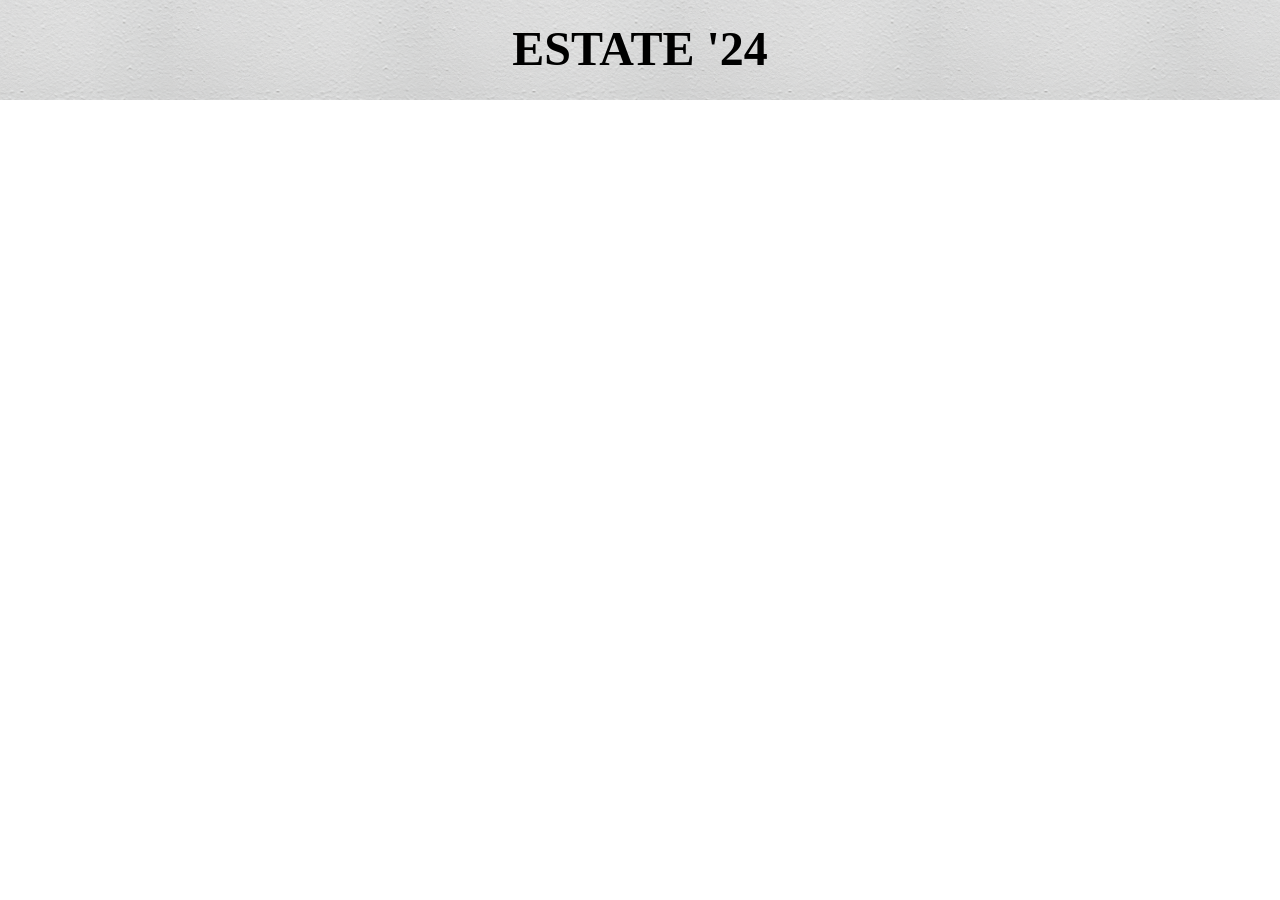
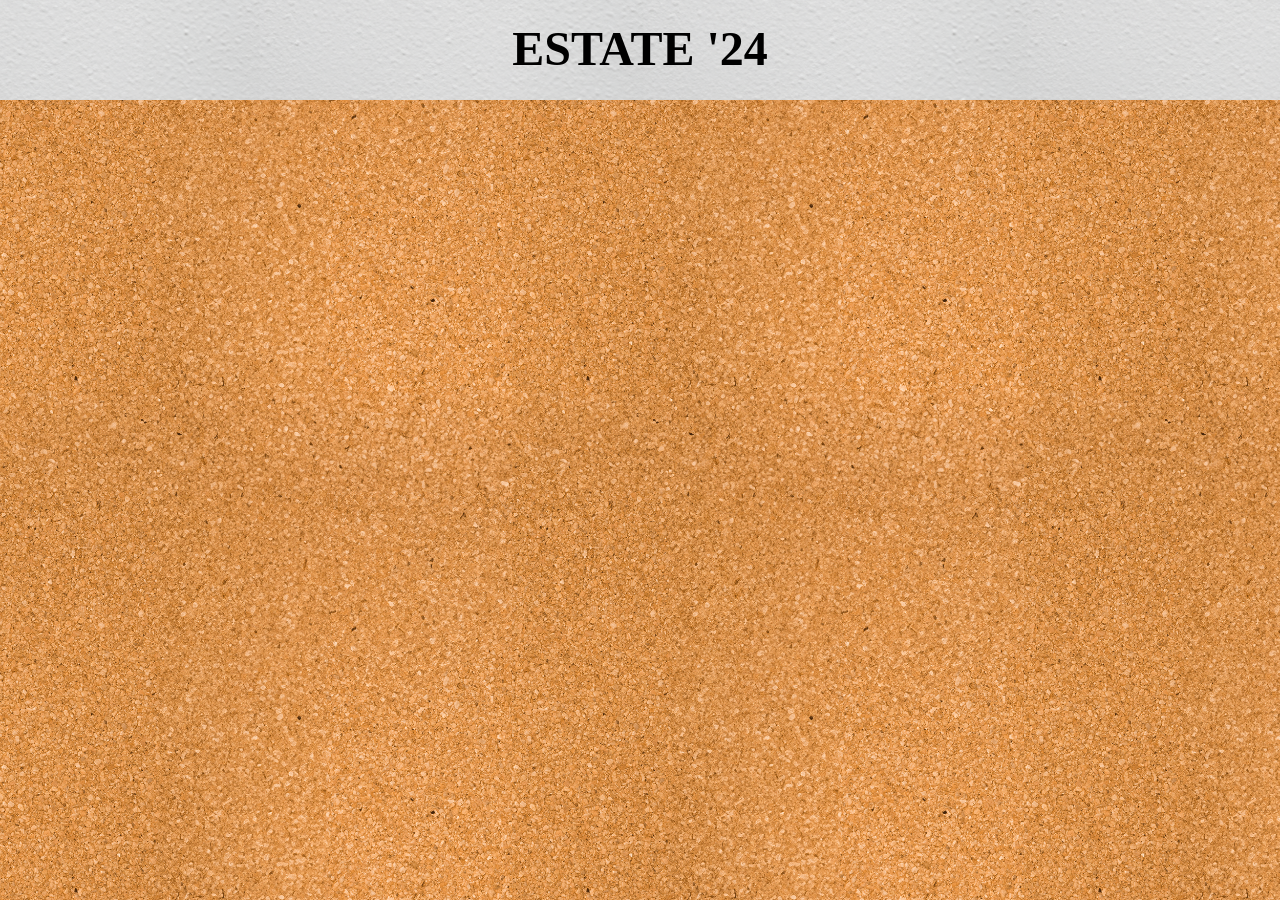
Before and after one commit to amletodellaloggia/js-photo-blog, a plain HTML site: page index.html in a window 1280 px wide. Before the commit the page ends 800 px from the top, so only its background shows below. Drawn offline with nearby package versions, Linux system fonts and the light colour scheme; a web font is replaced by a local one.

Commit message:
[add] main css background

```diff
--- a/css/style.css
+++ b/css/style.css
@@ -17,5 +17,11 @@ header {
 	padding: 20px;
 	height: 100px;
 	background-image: url(/img/wall.png);
-	background-size: 20%
+	background-size: 30%
 }
+
+main {
+	height: 100vh;
+	background-image: url(/img/cork.png);
+	background-size: 40%
+}
--- a/index.html
+++ b/index.html
@@ -33,7 +33,13 @@
 		</div>
 	</header>
 	<main>
+<div class="container">
+	<div class="row">
+		<div class="col">
 
+		</div>
+	</div>
+</div>
 	</main>
 	<script src="./js/script.js"></script>
 </body>
```
